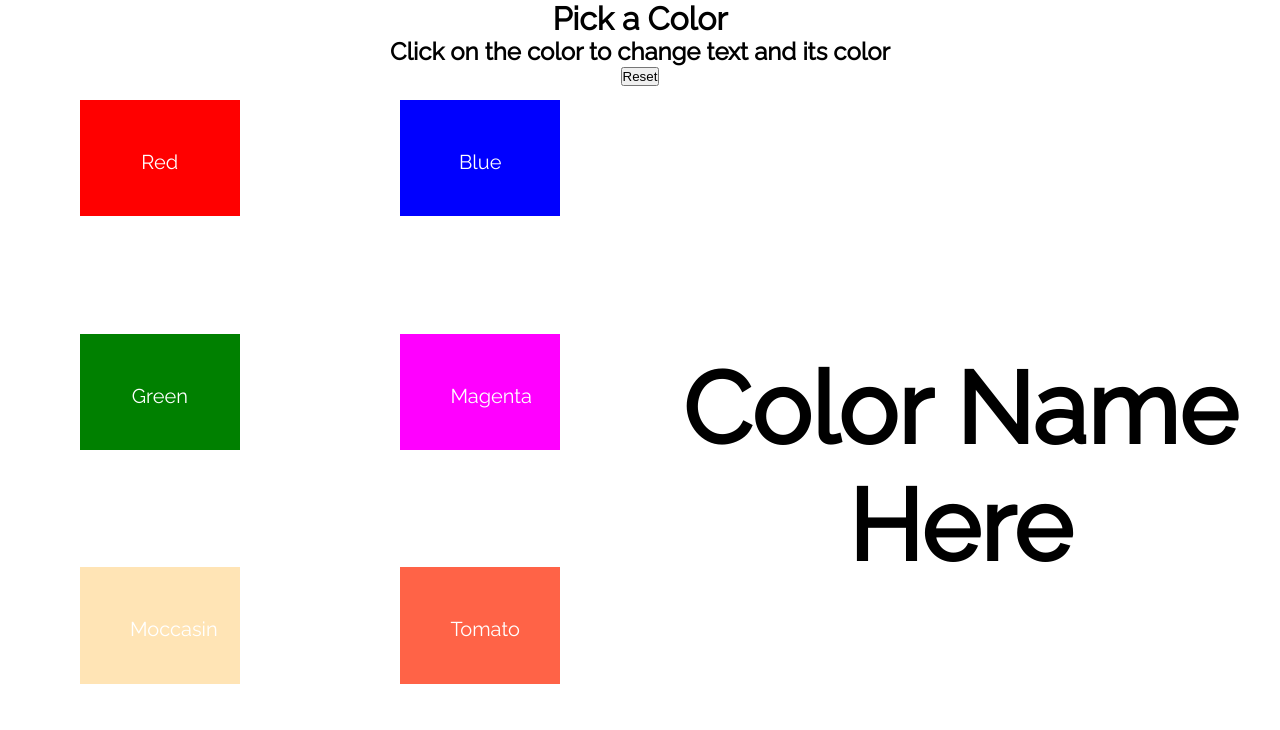
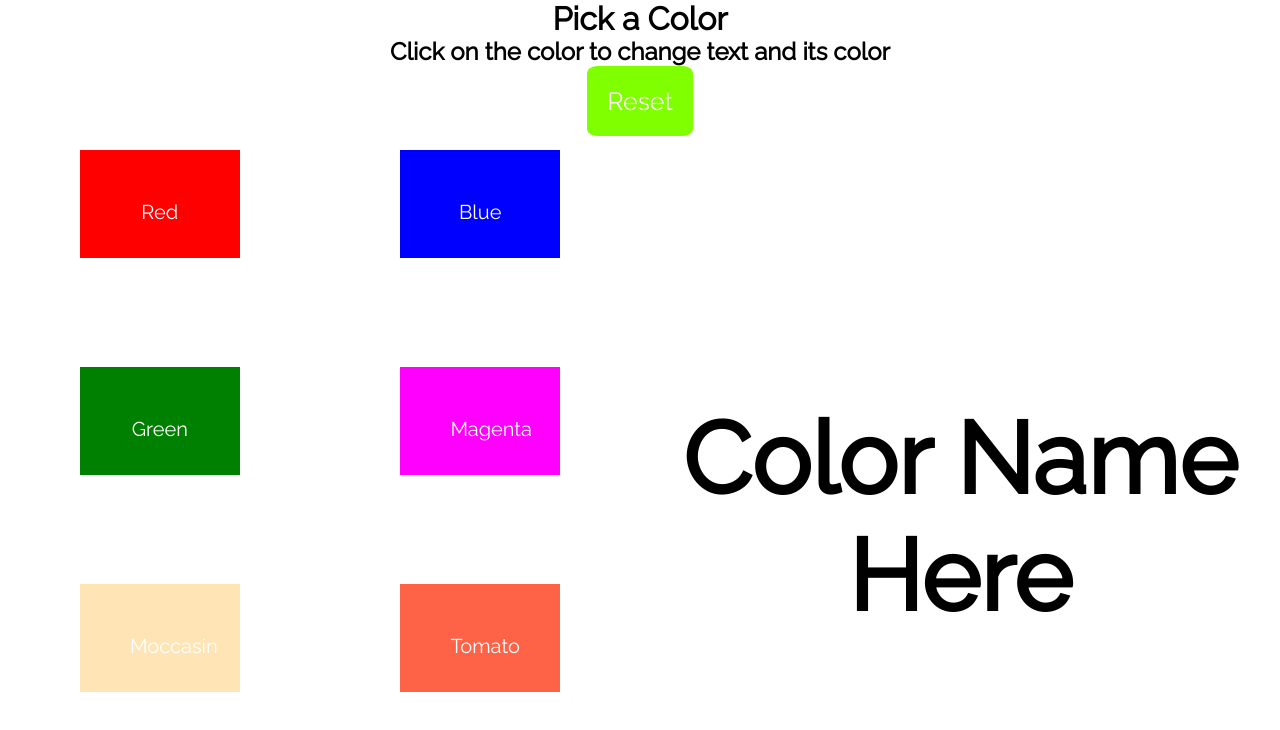
Before and after one commit to Drithin/Self-Teaching-Web-Dev, a plain HTML site: page Javascript/Color-Picker/index2.html in a window 1280 px wide. Drawn offline with Linux system fonts and the light colour scheme.

Commit message:
Added custom styling to button with curved edges and padding. added font and color to it

```diff
--- a/Javascript/Color-Picker/style2.css
+++ b/Javascript/Color-Picker/style2.css
@@ -7,7 +7,7 @@
 .container{
 	display: grid;
 
-	grid-template-rows: 100px 700px;
+	grid-template-rows: 150px 650px;
 }
 
 .header{
@@ -15,6 +15,17 @@
 	text-align: center;
 	font-family: 'Raleway', sans-serif;
 
+}
+
+#reset{
+	text-align: center;
+	font-family: 'Raleway', sans-serif;
+	color: white;
+	background-color: chartreuse;
+	padding: 20px;
+	font-size: 25px;
+	border-radius: 10%;
+	border: none;
 }
 
 .appFunc{
```
